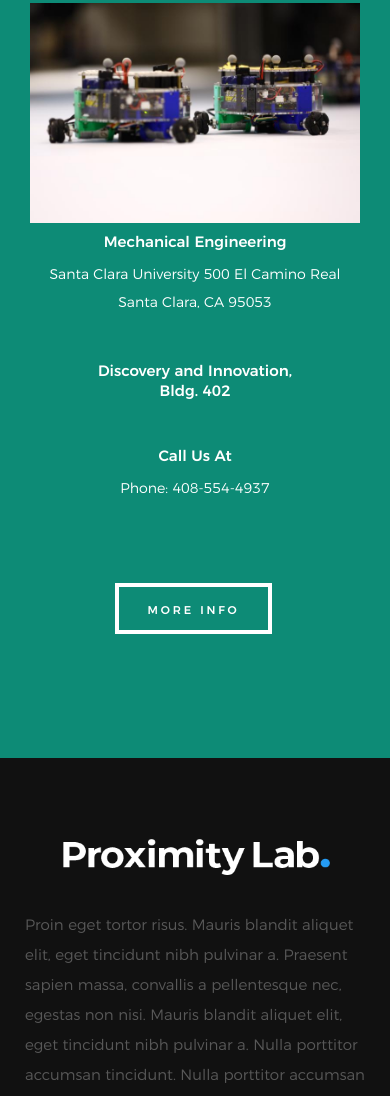
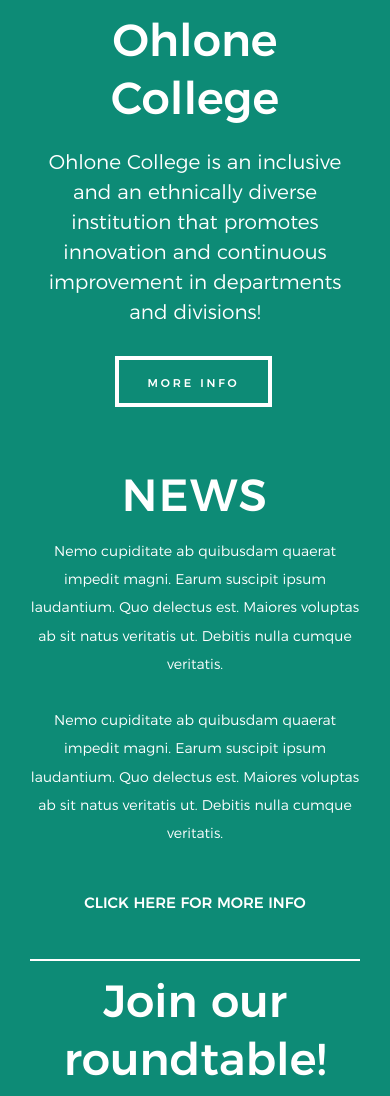
Before and after one commit to prerakmathur05/Fremont, a plain HTML site: page index.html in a window 390 px wide. Shown: the part 6640-7736 px from the top of the page. Drawn offline with nearby package versions, Linux system fonts and the light colour scheme; animation ran at ten frames a second; files whose address does not match are found by name.

Commit message:
Academic section fixedupdated, also made compatible for mobile versions

```diff
--- a/css/main.css
+++ b/css/main.css
@@ -3171,7 +3171,7 @@ html.no-csstransitions .home-content__main {
 }
 
 .contact-primary {
-    width: 65%;
+    width: 50%;
 }
 
 .contact-primary #contactForm {
@@ -3184,7 +3184,7 @@ html.no-csstransitions .home-content__main {
     font-size: 45px;
 }
 .contact-secondary {
-    width: 35%;
+    width: 50%;
 }
 
 .contact-secondary::before {
@@ -3206,7 +3206,22 @@ html.no-csstransitions .home-content__main {
     margin-bottom: 4.8rem;
     color: white !important;
 }
+.contact-secondary h2{
+    margin-top:10px;
+    color: white;
+    font-family: 'montserrat-medium', sans-serif;
+    font-size: 45px;
+}
+.contact-secondary h4{
+    margin-top:10px;
+    color: white;
+    font-family: 'montserrat-medium', sans-serif;
+
+}
+
 .info-button{
+    margin-top: 0 !important;
+    margin-bottom: 50px !important;
     background-color: transparent;
     border: solid 4px;
     border-color: white;
@@ -3223,7 +3238,30 @@ html.no-csstransitions .home-content__main {
     margin: 0;
     font-size: 2rem;
 }
-
+.vertical-rule{
+    border-left: 1px solid white;
+            height: 85vh;
+            position:absolute;
+            left: 51%;
+}
+.horizontal-rule{
+    border: 1px  solid white !important;
+
+
+
+
+
+
+}
+@media only screen and (max-width:1000px) {
+    .vertical-rule {
+        height: 0;
+    }
+    /* .horizontal-rule{
+        width: 0;
+        height: 0;
+    } */
+}
 .contact-social li {
     margin-right: 15px;
     padding-left: 0;
--- a/index.html
+++ b/index.html
@@ -500,9 +500,8 @@
 
         <div class="row section-header" data-aos="fade-up">
             <div class="col-full">
-                <h3 class="subhead" style="color: white;">PARTNERSHIP WITH SANTA CLARA UNIVERSITY</h3>
-                <h1 class="display-2 display-2--light">New Master of Science
-        in Robotics and Automation</h1>
+                <h3 class="subhead" style="color: white;">PARTNERSHIP & NEWS</h3>
+                <h1 class="display-2 display-2--light">Academic information</h1>
             </div>
         </div>
 
@@ -514,7 +513,18 @@
                 <p style = "color: white; font-size: 20px; line-height: 30px;">The School of Engineering of Santa Clara University is proud
                 to offer a new master's degree in Robotics and Automation,
                 starting in fall 2021. The program is now accepting applications!</p>
-               <img style = "margin-top:10px; margin-bottom:10px;" src="images/robots_image.jpeg" alt="scu's robot, master of robotics and automation" />
+                <button class='info-button'>
+                    <a href="https://www.scu.edu/engineering/academic-programs/robotics-and-automation-program/" target="_blank"> More Info</a>
+                    </button>
+
+                <h2> <a class='xyz' href="https://www.ohlone.edu/" target="_blank">Ohlone College </a> </h2>
+                <p style = "color: white; font-size: 20px; line-height: 30px;">Ohlone College is an inclusive and an ethnically diverse
+                    institution that promotes innovation and continuous
+                    improvement in departments and divisions!</p>
+                    <button class='info-button'>
+                        <a href="https://www.ohlone.edu/" target="_blank"> More Info</a>
+                        </button>
+
 
                 <div class="message-warning">
                     Something went wrong. Please try again.
@@ -526,37 +536,45 @@
                 </div>
 
             </div>
+            <div class = "vertical-rule"></div>
 
             <div class="contact-secondary" style="color: white;">
                 <div class="contact-info">
 
-                    <h3 class="h6 hide-on-fullwidth">SCHOOL OF ENGINEERING</h3>
+                    <h2 class="h6">NEWS</h3>
 
                     <div class="cinfo" >
-                        <h5 style="color: white;">Mechanical Engineering</h5>
+
                         <p>
-                        Santa Clara University
-        500 El Camino Real
-        Santa Clara, CA 95053
-                        </p>
+                            Nemo cupiditate ab quibusdam quaerat impedit
+                            magni. Earum suscipit ipsum laudantium. Quo delectus
+                            est. Maiores voluptas ab sit natus veritatis ut.
+                            Debitis nulla cumque veritatis.  </p>
+                            <p>
+                                Nemo cupiditate ab quibusdam quaerat impedit
+                                magni. Earum suscipit ipsum laudantium. Quo delectus
+                                est. Maiores voluptas ab sit natus veritatis ut.
+                                Debitis nulla cumque veritatis.  </p>
                     </div>
 
                     <div class="cinfo">
-                        <h5 style="color: white;">Discovery and Innovation, <br/>
-        Bldg. 402</h5>
+                        <h5 style="color: white;">CLICK HERE FOR MORE INFO <br/>
+        </h5>
 
                     </div>
-
+        <hr class="horizontal-rule">
                     <div class="cinfo">
-                        <h5 style="color: white;">Call Us At</h5>
+                        <h2 style="color: white;">Join our roundtable!</h5>
                         <p>
-                            Phone: 408-554-4937 <br/>
+                            Nemo cupiditate ab quibusdam quaerat impedit
+magni. Earum suscipit ipsum laudantium. Quo delectus
+est. Maiores voluptas ab sit natus veritatis ut. <br/>
 
                         </p>
+                        <h4>VIRTUALLY EVERY MONDAY 9AM
+                            CLICK HERE TO JOIN!</h4>
                     </div>
-                    <button class='info-button'>
-                    <a href="https://www.scu.edu/engineering/academic-programs/robotics-and-automation-program/" target="_blank"> More Info</a>
-                    </button>
+
                 </div>
             </div>
 
```
